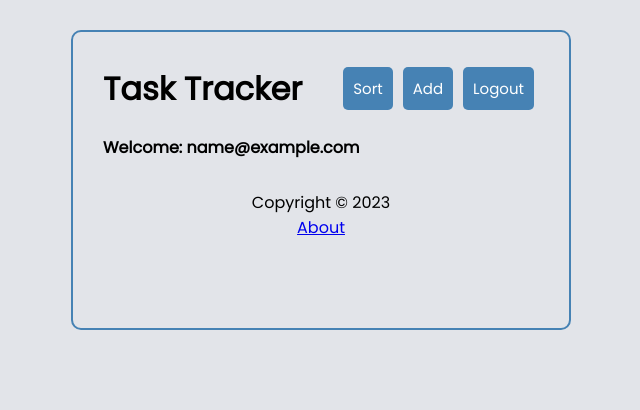
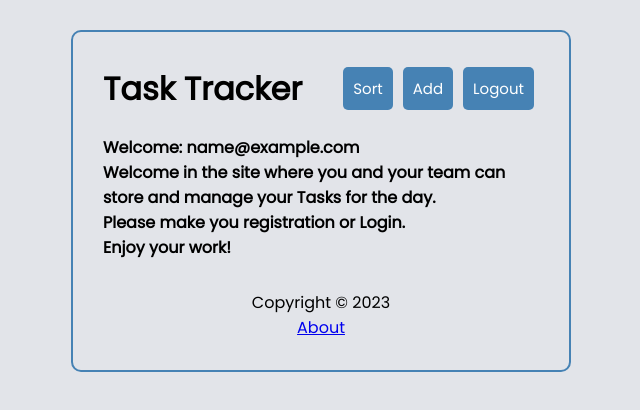
Before and after one commit to kalinsky-dev/TASK-TRACKER, a React (Create React App) app: page / in a window 1280 px wide. Shown: the top 410 px of the page, without its empty margins (319-959 px from the left). Built offline with nearby package versions, Linux system fonts and the light colour scheme; no server answers; sample sign-in values are in the browser's storage.

Commit message:
Update Home Homponent

```diff
--- a/src/components/Home.js
+++ b/src/components/Home.js
@@ -1,21 +1,12 @@
-import Task from "./Task";
 
 
-const Home = ({
-  tasks,
-  onTaskClickHandler,
-  onDeleteClickHandler
-}) => {
-
+const Home = () => {
   return (
-    <>
-      {tasks.map((task) => (
-        <Task key={task._id} {...task}
-          onTaskClickHandler={onTaskClickHandler}
-          onDeleteClickHandler={onDeleteClickHandler}
-        />
-      ))}
-    </>
+    <div>
+      <h4>Welcome in the site where you and your team can store and manage your Tasks for the day.</h4>
+      <h4>Please make you registration or Login.</h4>
+      <h4>Enjoy your work!</h4>
+    </div>
   );
 };
 
```
